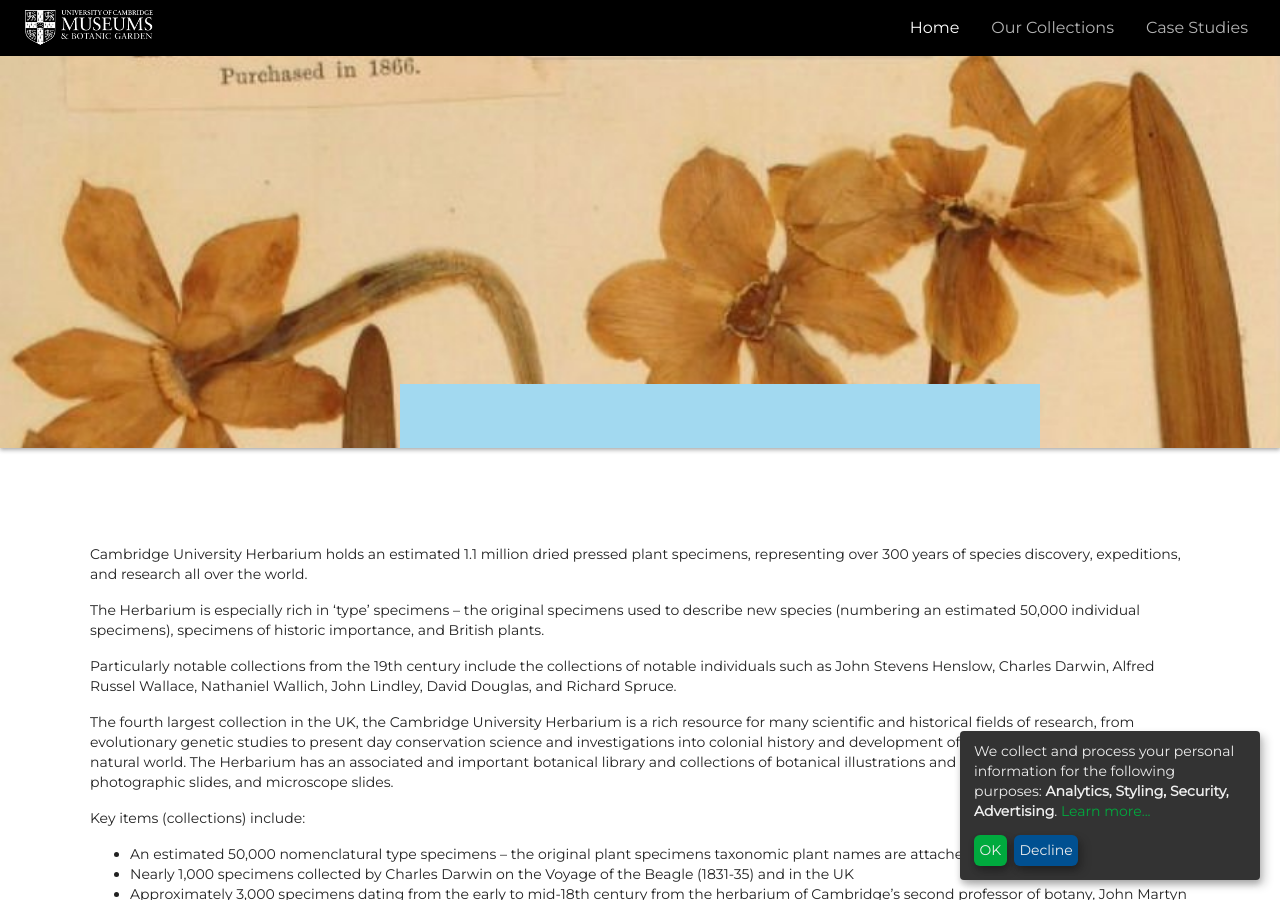
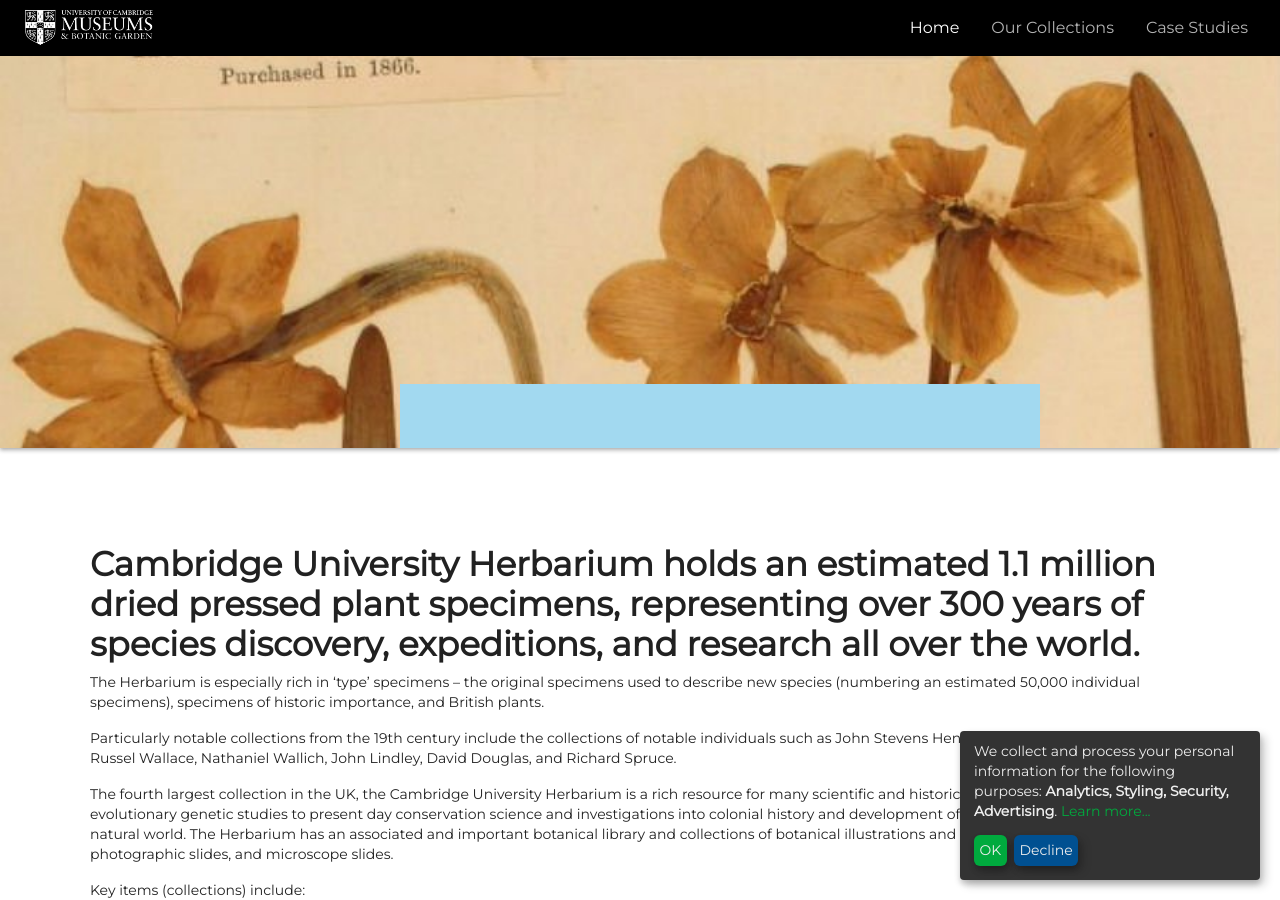
Before and after one commit to UniversityofCambridgeMuseums/research-hub, a Jekyll site: the page built from _collections/herbarium.md, in a window 1280 px wide and 900 px high. Built offline with Jekyll 4.4.1, drawn with Linux system fonts in a browser that asks for light colours; nearby versions of some CDN libraries.

```diff
--- a/_collections/herbarium.md
+++ b/_collections/herbarium.md
@@ -4,7 +4,7 @@ title: Cambridge University Herbarium
 permalink: /collections/herbarium
 image: herbarium
 ---
-Cambridge University Herbarium holds an estimated 1.1 million dried pressed plant specimens, representing over 300 years of species discovery, expeditions, and research all over the world.
+<h2>Cambridge University Herbarium holds an estimated 1.1 million dried pressed plant specimens, representing over 300 years of species discovery, expeditions, and research all over the world.</h2>
 
 The Herbarium is especially rich in ‘type’ specimens – the original specimens used to describe new species (numbering an estimated 50,000 individual specimens), specimens of historic importance, and British plants.
 
```
